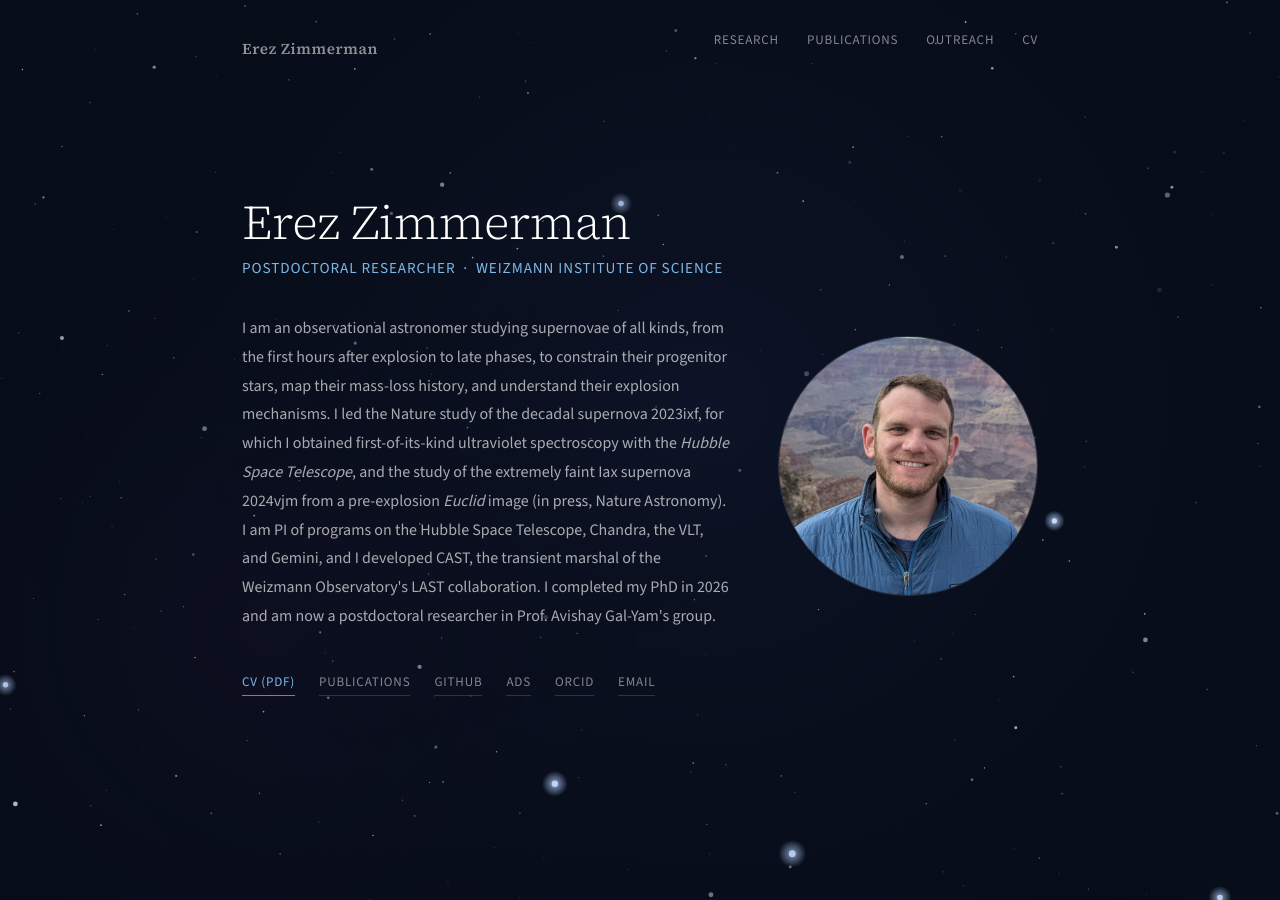
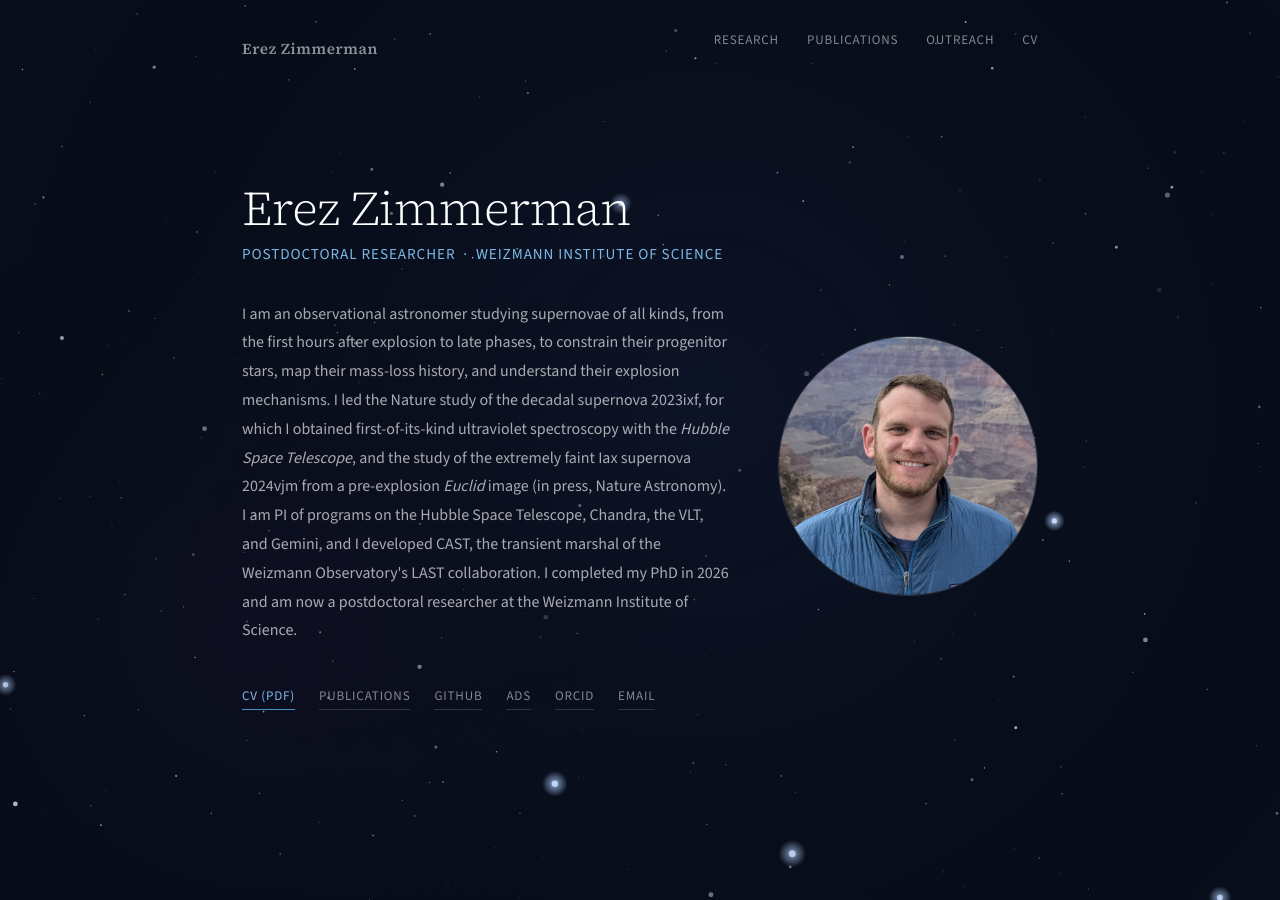
Before and after one commit to erezimm/erezimm.github.io, a Jekyll site: the page built from index.html, in a window 1280 px wide and 900 px high. Built offline with Jekyll 4.4.1, drawn with Linux system fonts in a browser that asks for light colours.

Commit message:
Use latest CV; match postdoc wording
Co-Authored-By: Claude Opus 5.5 <noreply@anthropic.com>

```diff
--- a/index.html
+++ b/index.html
@@ -38,7 +38,7 @@ title: Home
           supernova 2024vjm from a pre-explosion <em>Euclid</em> image (in press, Nature Astronomy). I am PI of programs on the Hubble Space
           Telescope, Chandra, the VLT, and Gemini, and I developed CAST, the transient
           marshal of the Weizmann Observatory's LAST collaboration. I completed my
-          PhD in 2026 and am now a postdoctoral researcher in Prof. Avishay Gal-Yam's group.
+          PhD in 2026 and am now a postdoctoral researcher at the Weizmann Institute of Science.
         </p>
         <div class="hero-links">
           <a class="primary" href="{{ '/assets/cv.pdf' | relative_url }}" target="_blank">CV (PDF)</a>
```
Also changed, not shown: 1 other file.
